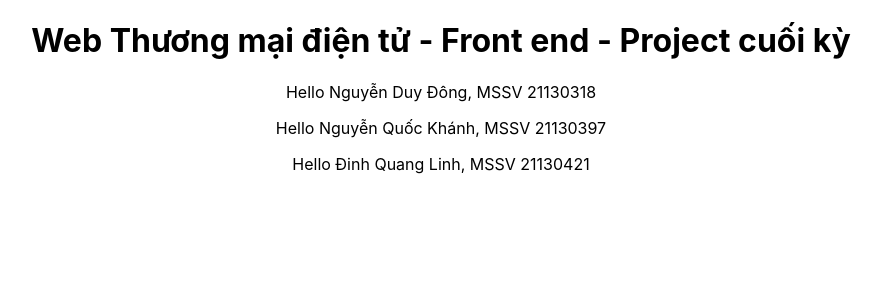
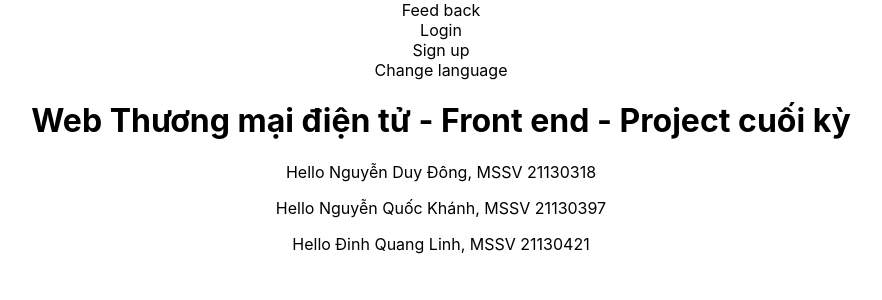
Before and after one commit to NguyenDuyDong862003/e-commerce, a React (Create React App) app: page / in a window 1280 px wide. Shown: the top 300 px of the page, without its empty margins (199-1081 px from the left). Built offline with nearby package versions, Linux system fonts and the light colour scheme.

Commit message:
add MenuBar.tsx

```diff
--- a/src/App.tsx
+++ b/src/App.tsx
@@ -2,10 +2,12 @@ import React from 'react';
 import logo from './logo.svg';
 import './App.css';
 import Hello from "./component/Hello";
+import MenuBar from "./component/MenuBar";
 
 function App() {
     return (
         <div className="App">
+            <MenuBar></MenuBar>
             <h1>Web Thương mại điện tử - Front end - Project cuối kỳ</h1>
             <Hello
                 name="Nguyễn Duy Đông"
--- /dev/null
+++ b/src/component/MenuBar.tsx
@@ -0,0 +1,14 @@
+import React from "react";
+
+function MenuBar(props: any) {
+    return (
+        <div>
+            <div className="feedBack">Feed back</div>
+            <div className="login">Login</div>
+            <div className="signUp">Sign up</div>
+            <div className="changeLanguage">Change language</div>
+        </div>
+    )
+}
+
+export default MenuBar;
```
